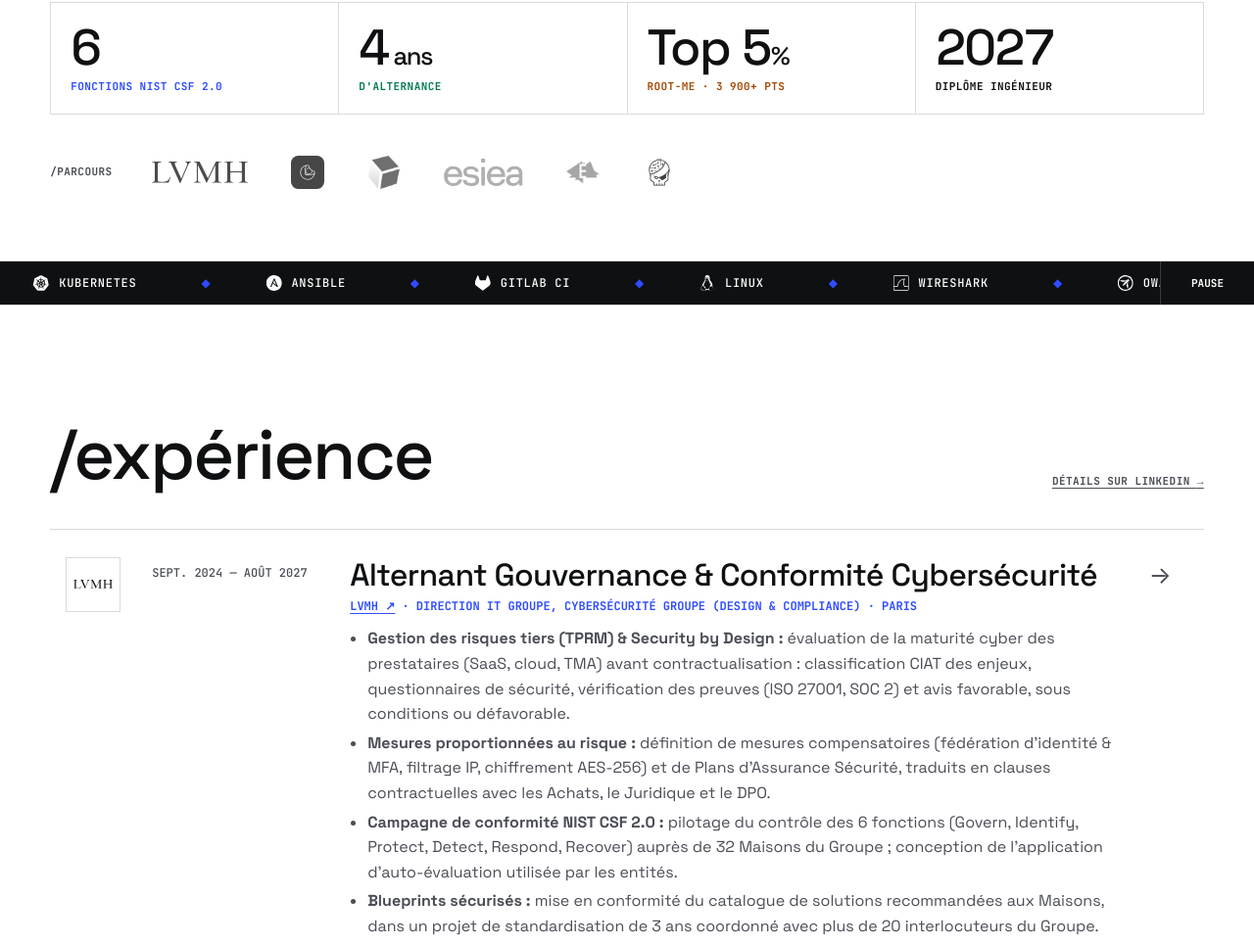
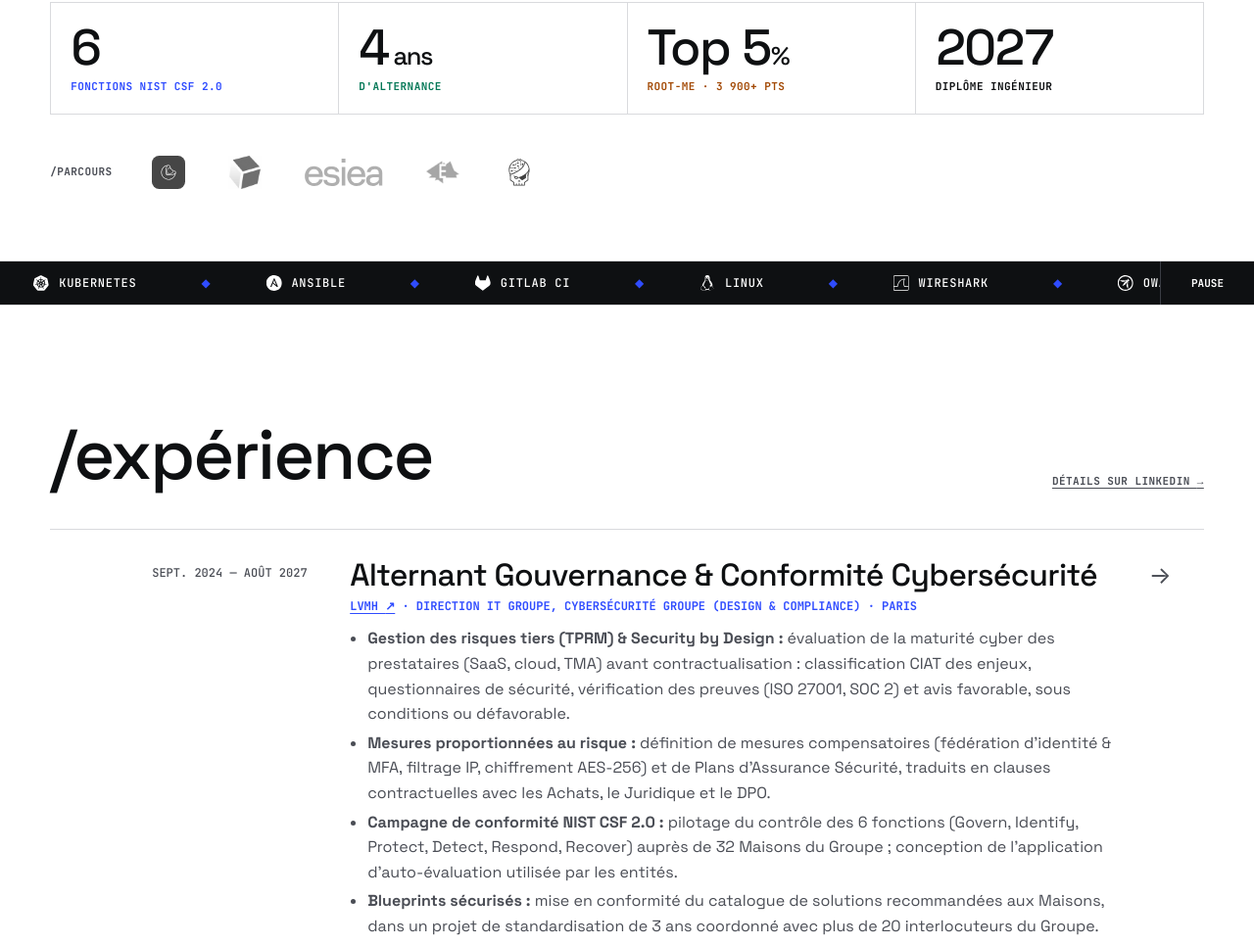
Before and after one commit to ede800/ede800.github.io, a plain HTML site: page index.html in a window 1280 px wide. Shown: the part 821-1786 px from the top of the page at 98% size. Drawn offline with Linux system fonts and the light colour scheme.

Commit message:
Retire le logo LVMH du CV (#1)
Claude-Session: https://claude.ai/code/session_01LW3mQwxh6yc7zpx9gs2wMK

Co-authored-by: Claude <noreply@anthropic.com>

```diff
--- a/index.html
+++ b/index.html
@@ -101,7 +101,6 @@
     <div class="logos reveal">
       <p class="meta">/parcours</p>
       <ul aria-label="Entreprises et écoles">
-        <li><img src="assets/logos/lvmh.svg" alt="LVMH" height="22"></li>
         <li><img src="assets/logos/fakgroup.svg" alt="FAKGROUP" height="34"></li>
         <li><img src="assets/logos/pixim.jpg" alt="PIXIM Communication" height="34"></li>
         <li><img src="assets/logos/esiea.svg" alt="ESIEA" height="28"></li>
@@ -129,7 +128,7 @@
 
     <div class="reveal rows">
       <div class="row wash" style="--wash: var(--blue-soft)">
-        <div class="r-logo" aria-hidden="true"><img src="assets/logos/lvmh.svg" alt=""></div>
+        <div class="r-logo" aria-hidden="true" style="visibility:hidden"></div>
         <div class="r-when">Sept. 2024 — Août 2027</div>
         <div class="r-what">
           <h3>Alternant Gouvernance &amp; Conformité Cybersécurité</h3>
```
